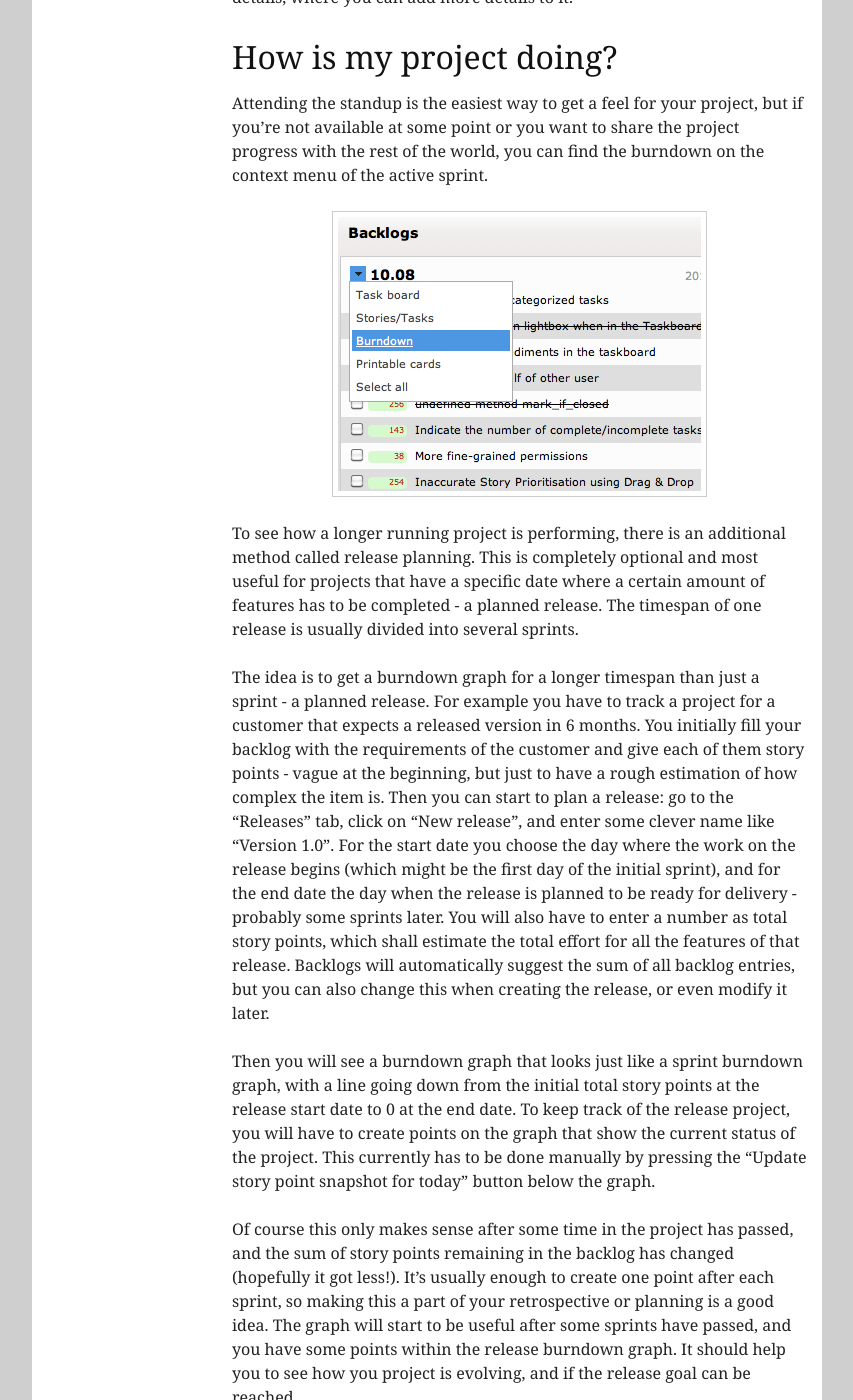
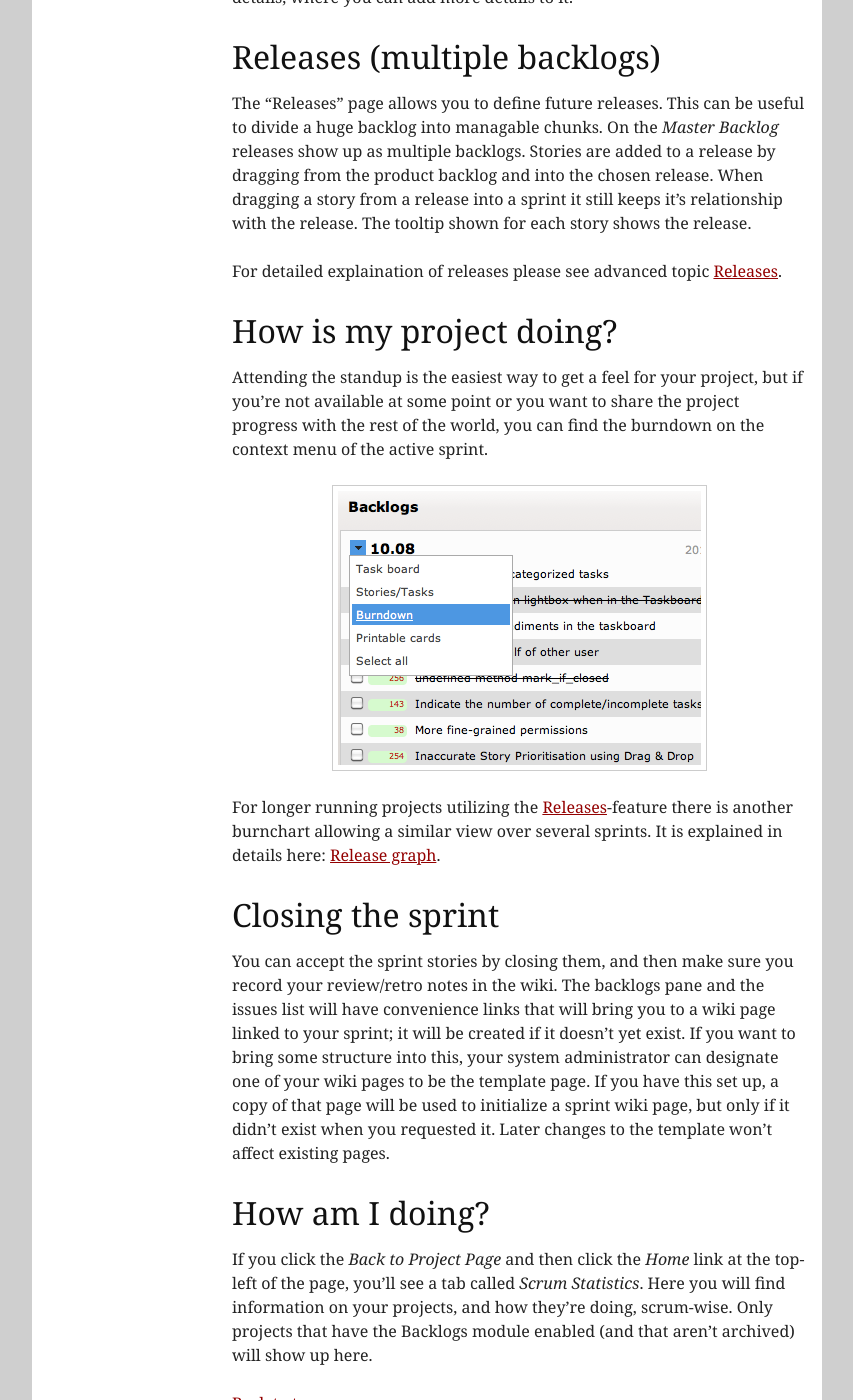
Before and after one commit to backlogs/www, a Jekyll site: the page built from _posts/en/1998-01-01-usage-product-owner.markdown, in a window 1280 px wide and 1400 px high, scrolled down 920 px. Shown: the whole window, without its empty margins (213-1066 px from the left). Built offline with Jekyll 4.4.1, drawn with Linux system fonts in a browser that asks for light colours; nearby versions of some CDN libraries; some of the changed text lies outside the part shown.

Commit message:
Added templates for documentation of releases and other advanced features.

```diff
--- a/_posts/en/1998-01-01-usage-product-owner.markdown
+++ b/_posts/en/1998-01-01-usage-product-owner.markdown
@@ -3,6 +3,9 @@ title: Usage&#58; Product Owner
 layout: default
 categories: en
 ---
+[releases]: /topics/releases.html
+[release_graph]: /topics/release_graph.html
+
 # Usage: Product Owner
 
 As the product owner you are responsible for prioritizing and describing the stories in the product backlog. Read more about <a href="http://www.mountaingoatsoftware.com/scrum/product-owner" target="_blank">the product owner role</a> from Mountain Goat Software.
@@ -17,47 +20,21 @@ You can quickly change priorities by dragging the stories in the product backlog
 
 By clicking the number in the green square you will be taken the full story details, where you can add more details to it.
 
+## Releases (multiple backlogs)
+
+The "Releases" page allows you to define future releases. This can be useful to divide a huge backlog into managable chunks.
+On the _Master Backlog_ releases show up as multiple backlogs. Stories are added to a release by dragging from the product backlog and into the chosen release.
+When dragging a story from a release into a sprint it still keeps it's relationship with the release. The tooltip shown for each story shows the release.
+
+For detailed explaination of releases please see advanced topic [Releases][releases].
+
 ## How is my project doing?
 
 Attending the standup is the easiest way to get a feel for your project, but if you're not available at some point or you want to share the project progress with the rest of the world, you can find the burndown on the context menu of the active sprint.
 
 ![Burndown Chart](../../assets/images/sprint_context_menu.png)
 
-To see how a longer running project is performing, there is an additional method
-called release planning. This is completely optional and most useful for
-projects that have a specific date where a certain amount of features has to be
-completed - a planned release. The timespan of one release is usually divided
-into several sprints.
-
-The idea is to get a burndown graph for a longer timespan than just a sprint - a
-planned release. For example you have to track a project for a customer that
-expects a released version in 6 months. You initially fill your backlog with the
-requirements of the customer and give each of them story points - vague at
-the beginning, but just to have a rough estimation of how complex the item is.
-Then you can start to plan a release: go to the "Releases" tab, click on "New
-release", and enter some clever name like "Version 1.0". For the start date you
-choose the day where the work on the release begins (which might be the first
-day of the initial sprint), and for the end date the day when the release is
-planned to be ready for delivery - probably some sprints later.
-You will also have to enter a number as total story points, which shall estimate
-the total effort for all the features of that release. Backlogs will
-automatically suggest the sum of all backlog entries, but you can also change
-this when creating the release, or even modify it later.
-
-Then you will see a burndown graph that looks just like a sprint burndown graph,
-with a line going down from the initial total story points at the release start
-date to 0 at the end date. To keep track of the release project, you will have
-to create points on the graph that show the current status of the project. This
-currently has to be done manually by pressing the "Update story point snapshot
-for today" button below the graph.
-
-Of course this only makes sense after some time in the project has passed, and
-the sum of story points remaining in the backlog has changed (hopefully it got
-less!). It's usually enough to create one point after each sprint, so making
-this a part of your retrospective or planning is a good idea.
-The graph will start to be useful after some sprints have passed, and you have
-some points within the release burndown graph. It should help you to see how you
-project is evolving, and if the release goal can be reached.
+For longer running projects utilizing the [Releases][releases]-feature there is another burnchart allowing a similar view over several sprints. It is explained in details here: [Release graph][release_graph].
 
 ## Closing the sprint
 
```
Also changed, not shown: _posts/en/1995-01-01-advanced-topics.markdown (added, +19 -0 lines), topics/release_graph.textile (added, +10 -0 lines), topics/releases.markdown (added, +8 -0 lines), topics/sharing.markdown (added, +8 -0 lines), topics/story_follows_task.markdown (added, +8 -0 lines).
